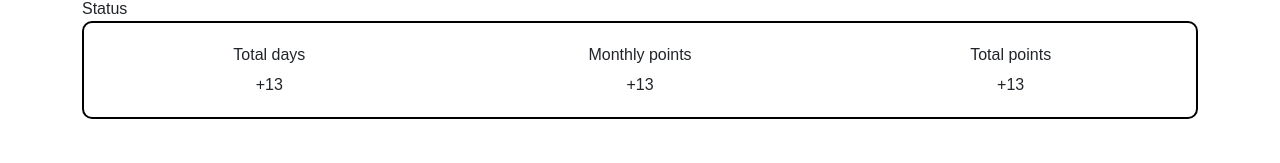
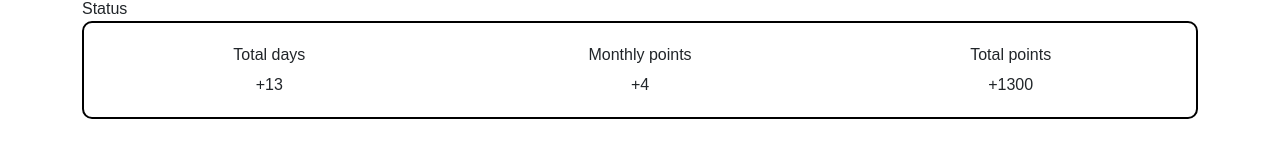
Before and after one commit to yumidev/Gratreat-App, a React (Create React App) app: page /mood-tracker in a window 1280 px wide. Shown: the part 523-686 px from the top of the page. Built offline with nearby package versions, Linux system fonts and the light colour scheme.

Commit message:
fix status numbers

```diff
--- a/src/pages/MoodTrackerPage.jsx
+++ b/src/pages/MoodTrackerPage.jsx
@@ -61,6 +61,11 @@ function MoodTrackerPage(props) {
     setDate(firstDayofLastMonth.valueOf())
   }
 
+  const getMonthlyLogList = (logList) => {
+    const monthText = moment(new Date()).format('YYYY-MM')
+    return Object.keys(logList).filter(l => l.includes(monthText)).length
+  }
+
   return (
     <Main className="container">
       <div className={headerStyle.header}>
@@ -84,11 +89,11 @@ function MoodTrackerPage(props) {
           </div>
           <div className="item">
             <span className="label">Monthly points</span>
-            <span>{'+' + Object.keys(props.logList).length}</span>
+            <span>{'+' + getMonthlyLogList(props.logList)}</span>
           </div>
           <div className="item">
             <span className="label">Total points</span>
-            <span>{'+' + Object.keys(props.logList).length}</span>
+            <span>{'+' + Object.keys(props.logList).length * 100}</span>
           </div>
         </div>
       </StatusBox>
```
